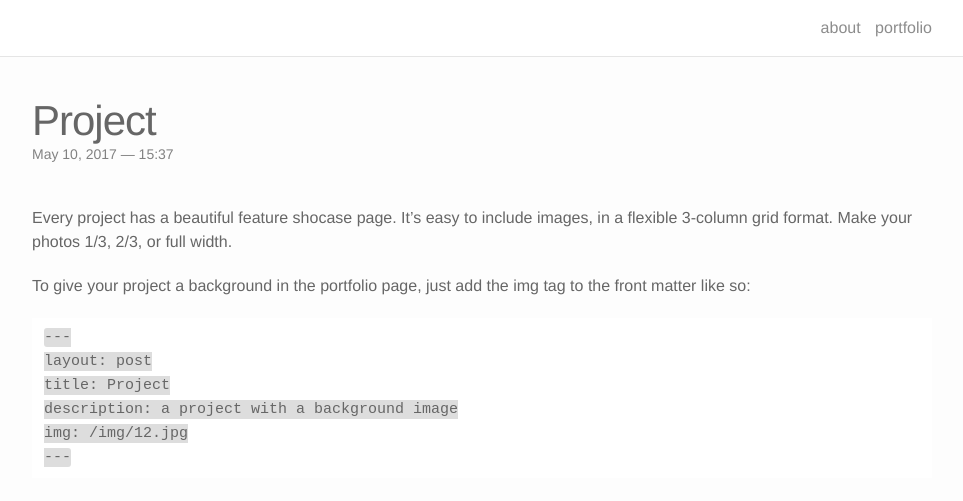
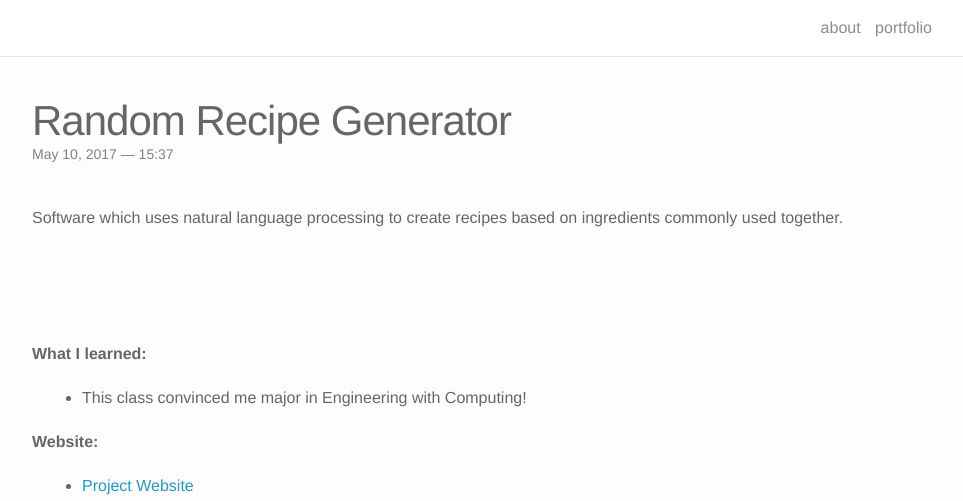
Before and after one commit to LucyWilcox/LucyWilcox.github.io, a Jekyll site: the page built from _portfolio/94_project.markdown, in a window 1280 px wide and 1400 px high. Shown: the top 501 px of the window, without its empty margins (158-1121 px from the left). Built offline with Jekyll 4.4.1, drawn with Linux system fonts in a browser that asks for light colours; nearby versions of some CDN libraries; some of the changed text lies outside the part shown; grey boxes are pictures that could not be loaded.

Commit message:
add random recipe

```diff
--- a/_portfolio/3_project.markdown
+++ b/_portfolio/3_project.markdown
@@ -27,7 +27,7 @@ Joan’s specific challenges with gardening as she has gotten older have most no
 
 
 <b>What I learned:</b>
-- Spending time empathizing with those you are designing for is very important. This allowed us to realize that though certain solutions like a raised bed would help Joan garden they change the aesthetics of her garden that she valued greatly
+- Spending time empathizing with those you are designing for is very important. This allowed us to realize that though certain solutions like a raised bed would help Joan garden they change the aesthetics of her garden that she values
 - Having a list of non-negotiable functional requirements is useful to have and refer to frequently
 - If possible, chose materials that you can prototype quickly with – cardboard was great as we could make changes in the moment with Joan present and get feedback on them
 
@@ -42,4 +42,4 @@ Joan’s specific challenges with gardening as she has gotten older have most no
 
 <b>Collaborators: </b>Oliva Duggan and Matt Ruehle
 
-<b>Skills: </b> Codesign, CAD
+<b>Skills: </b> Codesign, CAD, cardboard furniture construction
--- a/_portfolio/94_project.markdown
+++ b/_portfolio/94_project.markdown
@@ -1,55 +1,26 @@
 ---
 layout: post
-title: Project
-description: a project with a background image
-img: /img/1.jpg
+title: Random Recipe Generator
+description: unique recipes based on ingredients commonly used together
+img: /img/GUIRecipe.png
 ---
 
-Every project has a beautiful feature shocase page. It's easy to include images, in a flexible 3-column grid format. Make your photos 1/3, 2/3, or full width.
-
-To give your project a background in the portfolio page, just add the img tag to the front matter like so:
-
-	---
-	layout: post
-	title: Project
-	description: a project with a background image
-	img: /img/12.jpg
-	---
-
-
-<div class="img_row">
-	<img class="col one" src="{{ site.baseurl }}/img/1.jpg" alt="" title="example image"/>
-	<img class="col one" src="{{ site.baseurl }}/img/2.jpg" alt="" title="example image"/>
-	<img class="col one" src="{{ site.baseurl }}/img/3.jpg" alt="" title="example image"/>
-</div>
-<div class="col three caption">
-	Caption photos easily. On the left, a road goes through a tunnel. Middle, leaves artistically fall in a hipster photoshoot. Right, in another hipster photoshoot, a lumberjack grasps a handful of pine needles.
-</div>
-<div class="img_row">
-	<img class="col three" src="{{ site.baseurl }}/img/5.jpg" alt="" title="example image"/>
-</div>
-<div class="col three caption">
-	This image can also have a caption. It's like magic.
-</div>
-
-You can also put regular text between your rows of images. Say you wanted to write a little bit about your project before you posted the rest of the images. You describe how you toiled, sweated, *bled* for your project, and then.... you reveal it's glory in the next row of images.
-
-
-<div class="img_row">
-	<img class="col two" src="{{ site.baseurl }}/img/6.jpg" alt="" title="example image"/>
-	<img class="col one" src="{{ site.baseurl }}/img/11.jpg" alt="" title="example image"/>
-</div>
-<div class="col three caption">
-	You can also have artistically styled 2/3 + 1/3 images, like these.
-</div>
-
+Software which uses natural language processing to create recipes based on ingredients commonly used together.
 
 <br/><br/><br/>
 
+<b>What I learned:</b>
+- This class convinced me major in Engineering with Computing!
 
-The code is simple. Just add a col class to your image, and another class specifying the width: one, two, or three columns wide. Here's the code for the last row of images above:
 
-	<div class="img_row">
-	  <img class="col two" src="/img/6.jpg"/>
-	  <img class="col one" src="/img/11.jpg"/>
-	</div>
+<b>Website: </b>
+- <a href="https://sites.google.com/site/crickethoneykale/home">Project Website</a>
+- <a href="https://github.com/LucyWilcox/CricketHoneyKale">On GitHub</a>
+
+<b>For: </b>Software Design
+
+<b>During: </b>Fall 2014
+
+<b>Collaborators: </b>Logan Sweet, Lisa Hachmann
+
+<b>Skills: </b> Python, parsing HTML, natural language processing, Tkinter
```
Also changed, not shown: img/GUIRecipe.png (added).
